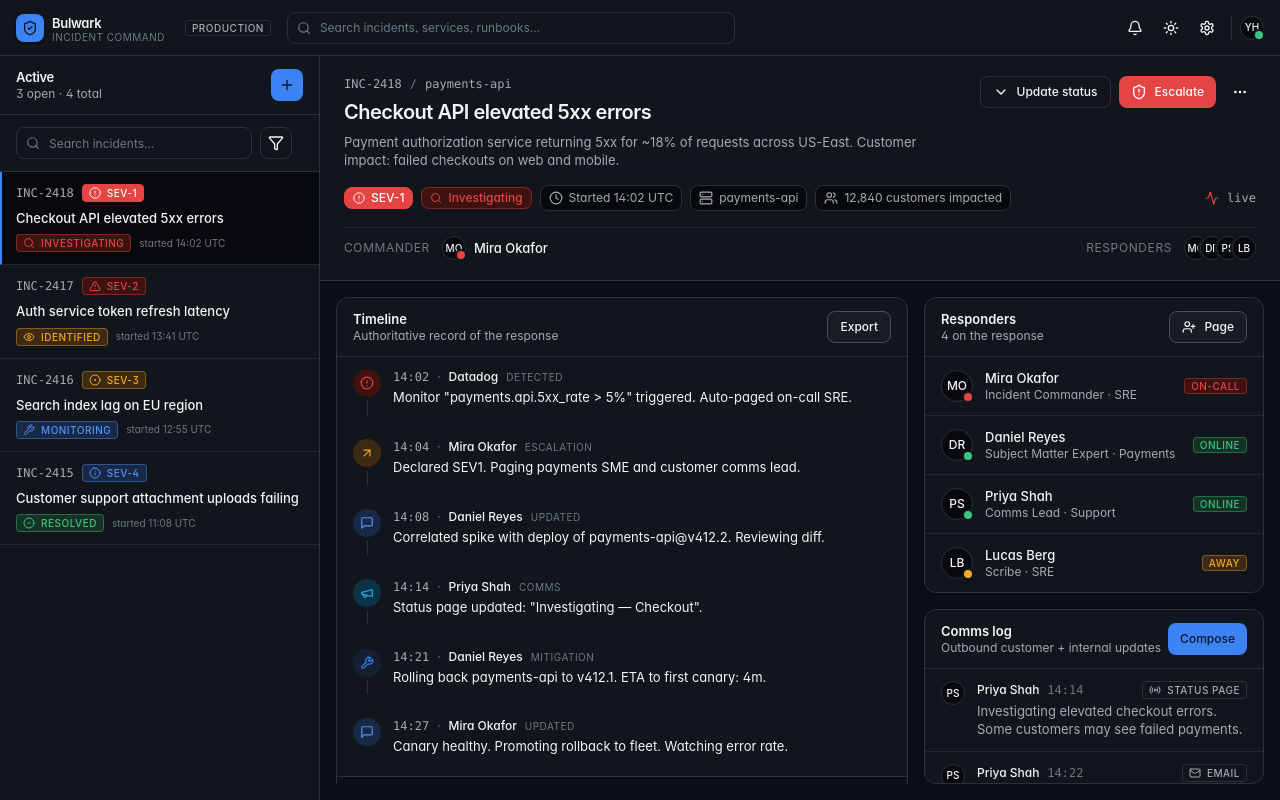
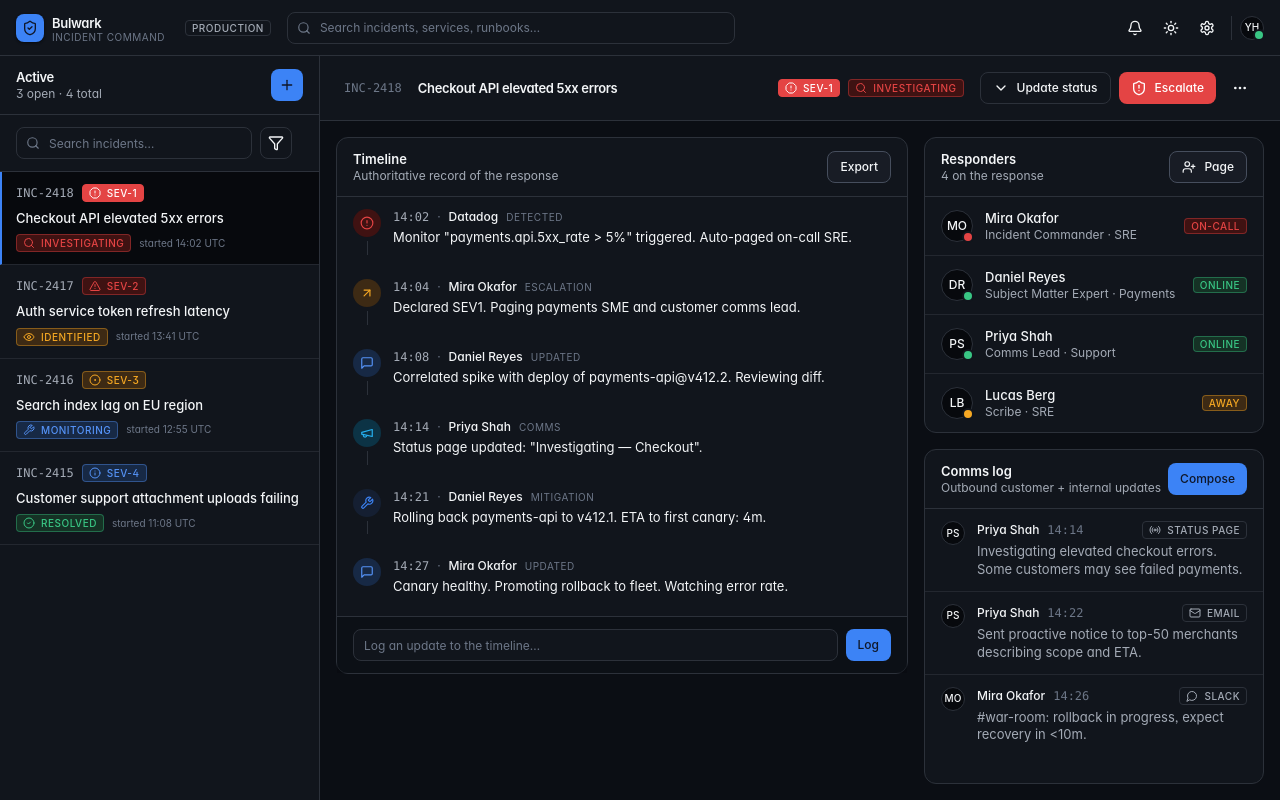
Before and after one commit to Soffi-Originals/bulwark-demo, a React (Vite) app: page / in a window 1280 px wide. Built offline with nearby package versions, Linux system fonts and the light colour scheme.

Commit message:
feat(header): collapse incident header to single compact row

```diff
--- a/src/features/incident/IncidentHeader.tsx
+++ b/src/features/incident/IncidentHeader.tsx
@@ -1,14 +1,9 @@
 import {
-  Activity,
-  Clock,
-  Server,
-  Users,
   ShieldAlert,
   MoreHorizontal,
   ChevronDown,
 } from 'lucide-react'
 import { Button } from '../../components/Button'
-import { Avatar } from '../../components/Avatar'
 import { SeverityBadge, StatusBadge } from './severity'
 import type { Incident } from './types'
 
@@ -18,20 +13,16 @@
 
 export function IncidentHeader({ incident }: IncidentHeaderProps) {
   return (
-    <header className="flex flex-col gap-4 px-6 py-5 border-b border-line bg-surface">
-      <div className="flex items-start justify-between gap-4">
-        <div className="flex flex-col gap-2 min-w-0">
-          <div className="flex items-center gap-2 text-xs text-fg-muted font-mono">
-            <span>{incident.ref}</span>
-            <span className="text-fg-subtle">/</span>
-            <span>{incident.service}</span>
-          </div>
-          <h1 className="text-xl font-semibold tracking-tight leading-tight">
+    <header className="flex items-center gap-4 px-6 py-4 border-b border-line bg-surface">
+      <span className="text-xs font-mono text-fg-subtle shrink-0">{incident.ref}</span>
+
+      <h1 className="text-sm font-semibold tracking-tight leading-tight truncate flex-1 min-w-0">
         {incident.title}
       </h1>
-          <p className="text-sm text-fg-muted max-w-2xl">
-            {incident.summary}
-          </p>
+
+      <div className="flex items-center gap-2 shrink-0">
+        <SeverityBadge severity={incident.severity} pulse size="sm" />
+        <StatusBadge status={incident.status} size="sm" />
       </div>
 
       <div className="flex items-center gap-2 shrink-0">
@@ -45,58 +36,6 @@
           <MoreHorizontal className="size-4" />
         </Button>
       </div>
-      </div>
-
-      <div className="flex flex-wrap items-center gap-2">
-        <SeverityBadge severity={incident.severity} pulse />
-        <StatusBadge status={incident.status} />
-        <span className="inline-flex items-center gap-1.5 text-xs text-fg-muted px-2 py-1 border border-line rounded-md bg-surface-sunken">
-          <Clock className="size-3.5" /> Started {incident.startedAt}
-        </span>
-        <span className="inline-flex items-center gap-1.5 text-xs text-fg-muted px-2 py-1 border border-line rounded-md bg-surface-sunken">
-          <Server className="size-3.5" /> {incident.service}
-        </span>
-        <span className="inline-flex items-center gap-1.5 text-xs text-fg-muted px-2 py-1 border border-line rounded-md bg-surface-sunken">
-          <Users className="size-3.5" />{' '}
-          {incident.affectedCustomers.toLocaleString()} customers impacted
-        </span>
-        <span className="inline-flex items-center gap-2 ml-auto text-xs text-fg-muted">
-          <Activity className="size-3.5 text-critical" />
-          <span className="font-mono">live</span>
-        </span>
-      </div>
-
-      <div className="flex items-center justify-between gap-4 pt-2 border-t border-line-subtle">
-        <div className="flex items-center gap-3">
-          <span className="text-xs uppercase tracking-wider text-fg-subtle">
-            Commander
-          </span>
-          <div className="flex items-center gap-2">
-            <Avatar name={incident.commander} size="sm" status="oncall" />
-            <span className="text-sm font-medium">{incident.commander}</span>
-          </div>
-        </div>
-        <div className="flex items-center gap-3">
-          <span className="text-xs uppercase tracking-wider text-fg-subtle">
-            Responders
-          </span>
-          <div className="flex -space-x-2">
-            {incident.responders.slice(0, 5).map((r) => (
-              <Avatar
-                key={r.id}
-                name={r.name}
-                size="sm"
-                className="ring-2 ring-surface"
-              />
-            ))}
-            {incident.responders.length > 5 && (
-              <span className="size-6 inline-flex items-center justify-center rounded-full bg-surface-sunken border border-line text-[10px] font-medium ring-2 ring-surface">
-                +{incident.responders.length - 5}
-              </span>
-            )}
-          </div>
-        </div>
-      </div>
     </header>
   )
 }
```
Lines whose indentation alone changed are shown as unchanged.
